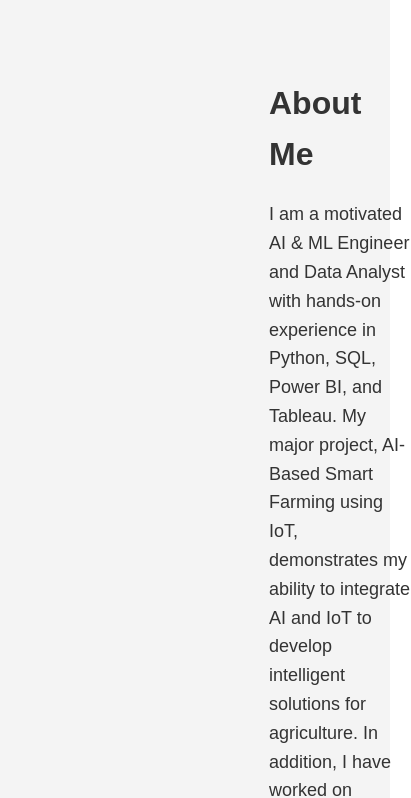
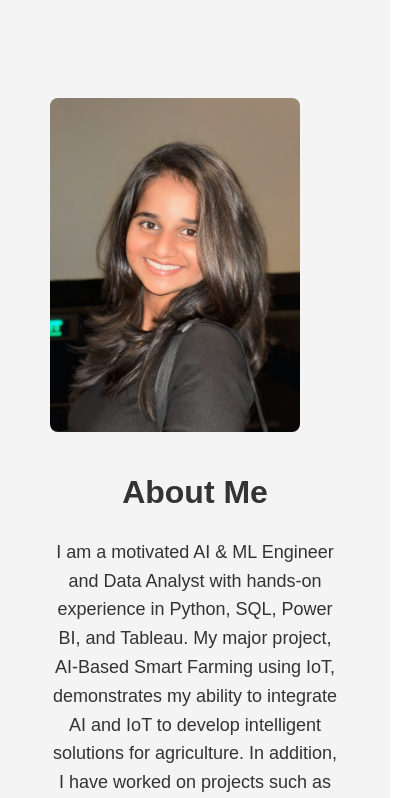
Before and after one commit to 33vaishpatil/33vaishpatil.github.io, a plain HTML site: page index.html in a window 390 px wide. Shown: the part 846-1644 px from the top of the page, 411 px wide, since content can reach past the window. Drawn offline with Linux system fonts and the light colour scheme.

Commit message:
Update index.html

```diff
--- a/index.html
+++ b/index.html
@@ -5,6 +5,36 @@
   <meta name="viewport" content="width=device-width, initial-scale=1.0">
   <title>Vaishnavi Patil | Portfolio</title>
   <style>
+    .about-container {
+      display: flex;
+      align-items: center;
+      justify-content: center;
+      gap: 20px;
+      padding: 20px;
+    }
+
+    .about-container img {
+      width: 220px;
+      height: auto;
+      border-radius: 12px;
+    }
+
+    .about-text {
+      flex: 1;
+    }
+
+    /* ✅ Mobile View: Stack Image First, Then Text */
+    @media (max-width: 768px) {
+      .about-container {
+        flex-direction: column;
+        text-align: center;
+      }
+
+      .about-container img {
+        margin-bottom: 15px;
+      }
+    }
+
     * {margin: 0; padding: 0; box-sizing: border-box;}
     body {font-family: Arial, sans-serif; line-height: 1.6; color: #333; scroll-behavior: smooth;}
 
@@ -139,6 +169,7 @@
 
   <!-- About -->
   <section id="about">
+    <div class="about-container">
     <img src="Profile.jpg" alt="Profile Picture">
     <div class="about-text">
       <h2>About Me</h2>
@@ -152,6 +183,7 @@
         <li>Web Development: HTML, CSS, Javascript</li>
         <li>Database Management: MYSQL, ORACLE</li>
       </ul>
+     </div>
     </div>
   </section>
 
```
